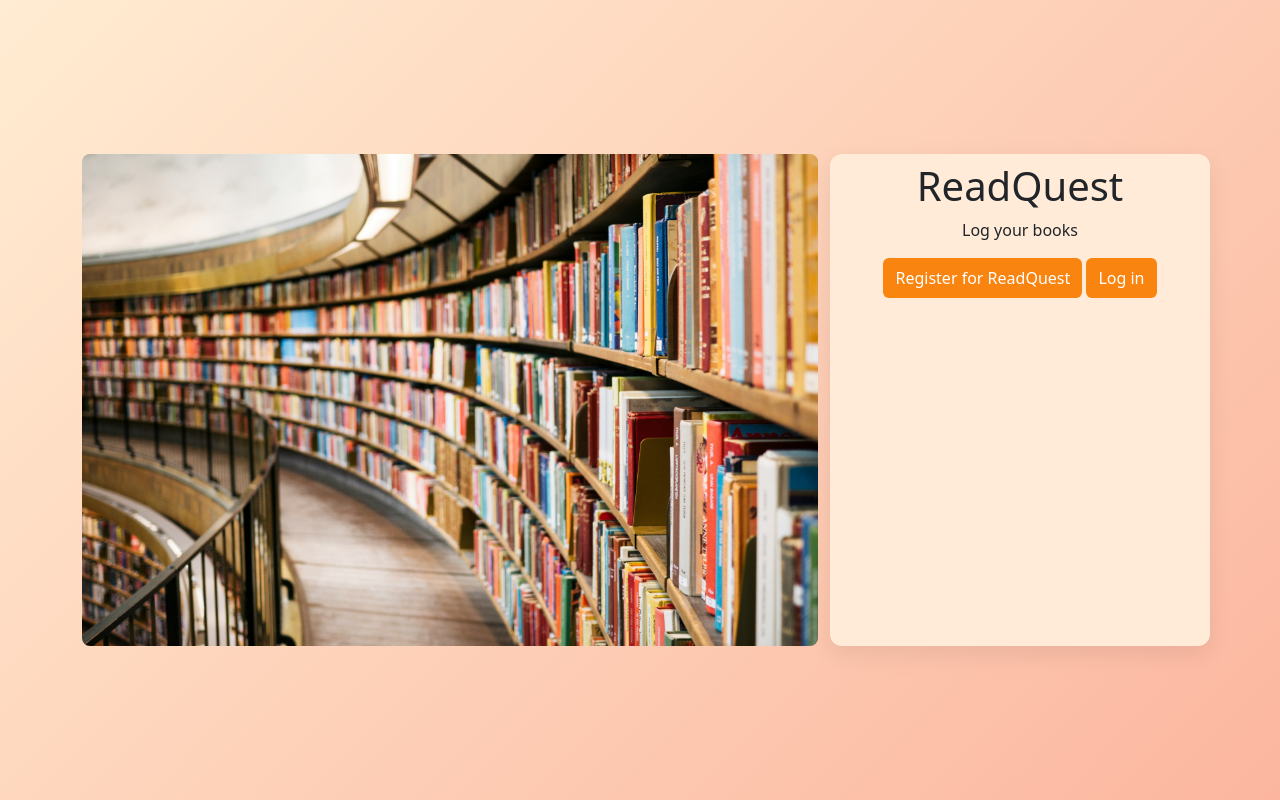
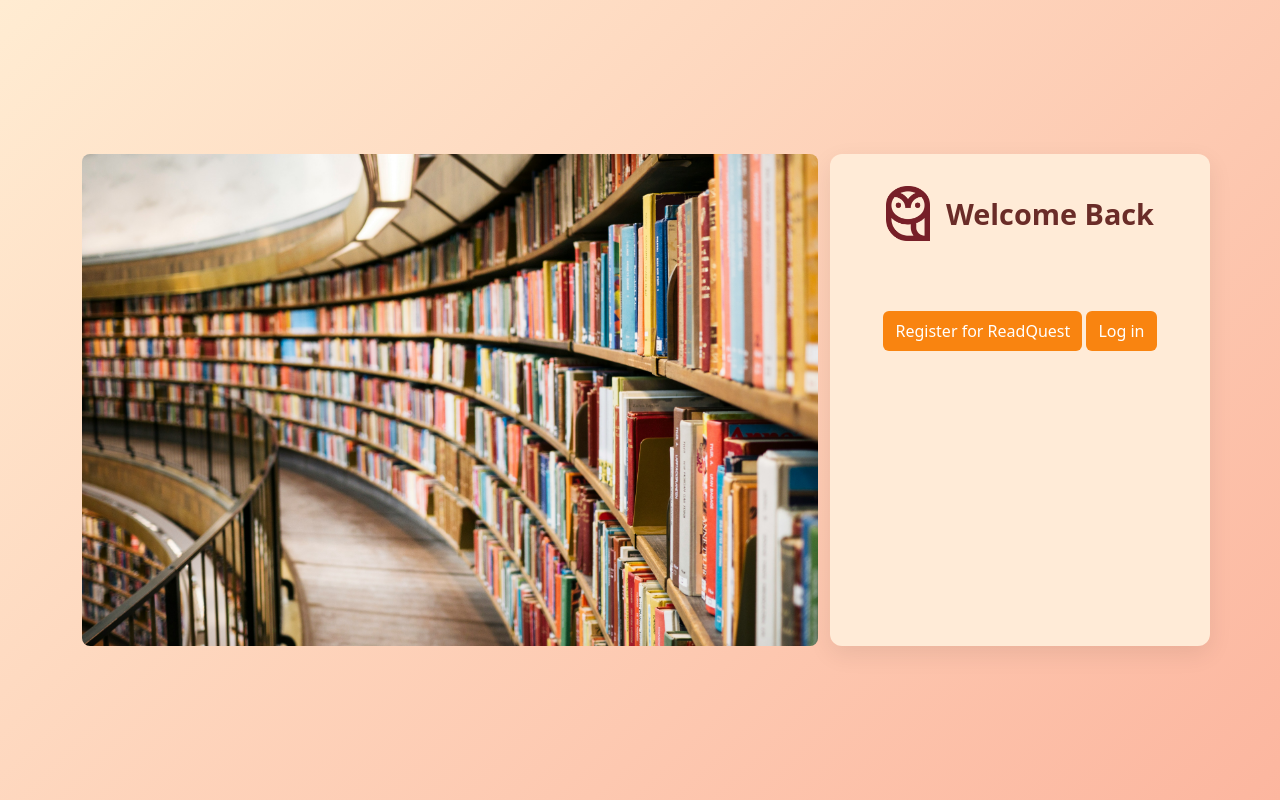
Before and after one commit to ScottVint/inttech_group_project, a Django app: page /readquest/ in a window 1280 px wide. Run offline with Django 5.2, Linux system fonts and the light colour scheme.

Commit message:
feat: added template tags to project and index

```diff
--- /dev/null
+++ b/readquest/templatetags/readquest_template_tags.py
@@ -0,0 +1,4 @@
+from django import template
+# from readquest.models import Category
+
+register = template.Library()
--- a/templates/readquest/base.html
+++ b/templates/readquest/base.html
@@ -0,0 +1,33 @@
+<!DOCTYPE html>
+{% load static %}
+{% load readquest_template_tags %}
+
+<div>
+    {% block sidebar_block %}
+
+    {% endblock %}
+</div>
+<html lang="en">
+
+<head>
+    <meta charset="UTF-8">
+    <meta name="viewport" content="width=device-width, initial-scale=1.0">
+    <link href="https://cdn.jsdelivr.net/npm/bootstrap@5.3.0/dist/css/bootstrap.min.css" rel="stylesheet">
+    <link href="{% static 'CSS/style.css' %}" rel="stylesheet">
+    <title>ReadQuest -
+        {% block title_block %}
+        Welcome
+        {% endblock %}
+    </title>
+</head>
+
+
+<body class="body-background vh-100 vw-100 d-flex align-items-center justify-content-center">
+    <!-- Page specific content goes here -->
+
+    {% block body_block %}
+
+    {% endblock %}
+</body>
+
+</html>
--- a/templates/readquest/index.html
+++ b/templates/readquest/index.html
@@ -1,31 +1,23 @@
-
+{% extends 'readquest/base.html' %}
 {% load static %}
 
-<!DOCTYPE html>
-<html lang="en">
 
-<head>
-    <meta charset="UTF-8">
-    <meta name="viewport" content="width=device-width, initial-scale=1.0">
-    <title>Welcome to ReadQuest</title>
-    <link href="https://cdn.jsdelivr.net/npm/bootstrap@5.3.0/dist/css/bootstrap.min.css" rel="stylesheet">
-    <link href="{% static 'CSS/style.css' %}" rel="stylesheet">
-
-    <title>ReadQuest</title>
+{% block title_block %}
+Welcome
+{% endblock %}
 
 
-</head>
-
-<body class="body-background vh-100 vw-100 d-flex align-items-center justify-content-center">
-
+{% block body_block %}
 <div class="container">
     <div class="row">
         <div class="col-md-8">
             <img src="{%static 'images/front_page_library.jpg'%}" class="col-md-12 rounded-3" id="front_image">
         </div>
         <div class="col-md-4 card-custom card-body p-2 text-center  ">
-                <h1>ReadQuest</h1>
-                Log your books <br />
+            <div class="d-flex align-items-center justify-content-center header-container p-4">
+                <img src="{% static 'images/logo.jpg' %}" alt="ReadQuest Logo" class="logo-img me-3">
+                <h1 class="brand-title">Welcome Back</h1>
+            </div>
             <div>
                 <button class="button btn w-30 py-2 fs-6 mt-3" type="button"> Register for ReadQuest</button>
                 <button class="button btn w-30 py-2 fs-6 mt-3" type="button">Log in</button>
@@ -33,6 +25,7 @@
         </div>
     </div>
 </div>
-</body>
+
+{% endblock %}
 
 </html>
--- a/templates/readquest/login.html
+++ b/templates/readquest/login.html
@@ -19,7 +19,7 @@
 
                     <div class="d-flex align-items-center justify-content-center header-container">
                         <img src="{% static 'images/logo.jpg' %}" alt="ReadQuest Logo" class="logo-img me-3">
-                        <h2 class="brand-title">Welcome Back</h2>
+                        <h1 class="brand-title">Welcome Back</h1>
                     </div>
 
                     <form id="login_form" method="post" action="{% url 'readquest:login' %}">
```
Also changed, not shown: readquest/templatetags/__int__.py (added). Lines whose indentation alone changed are shown as unchanged.
